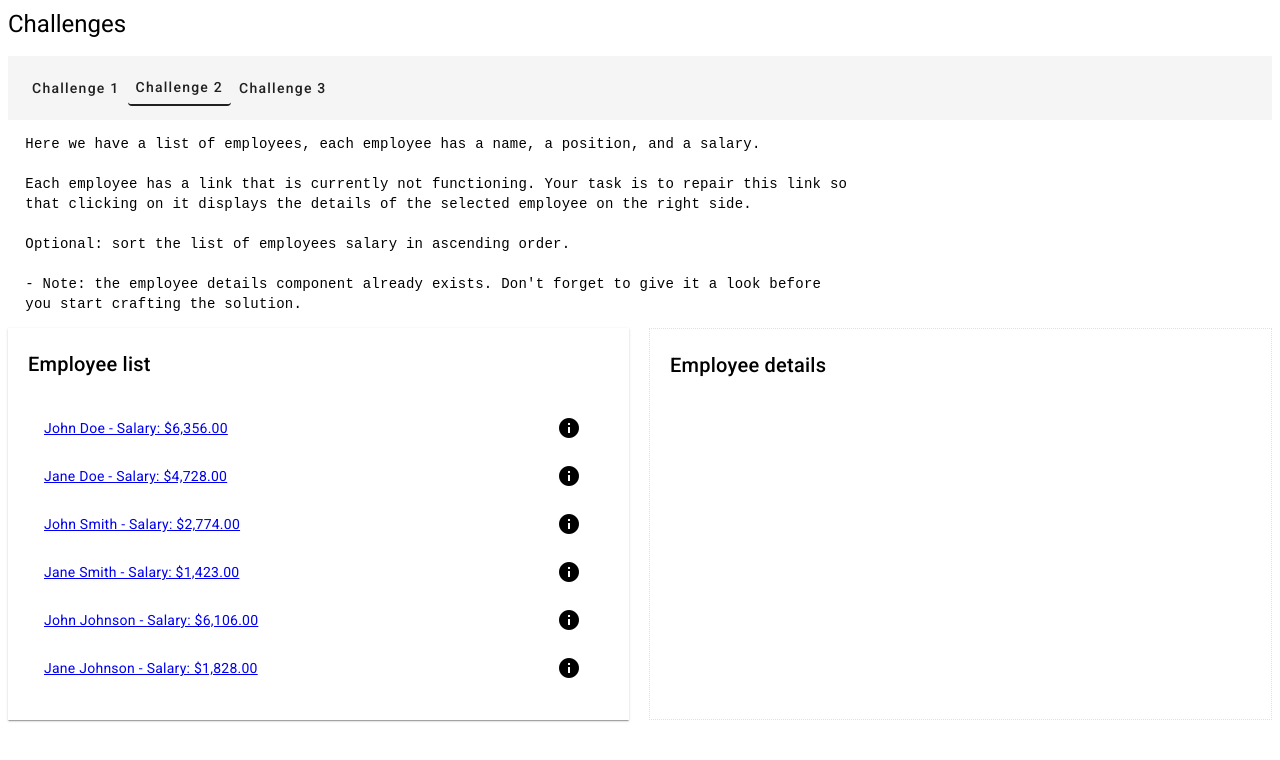
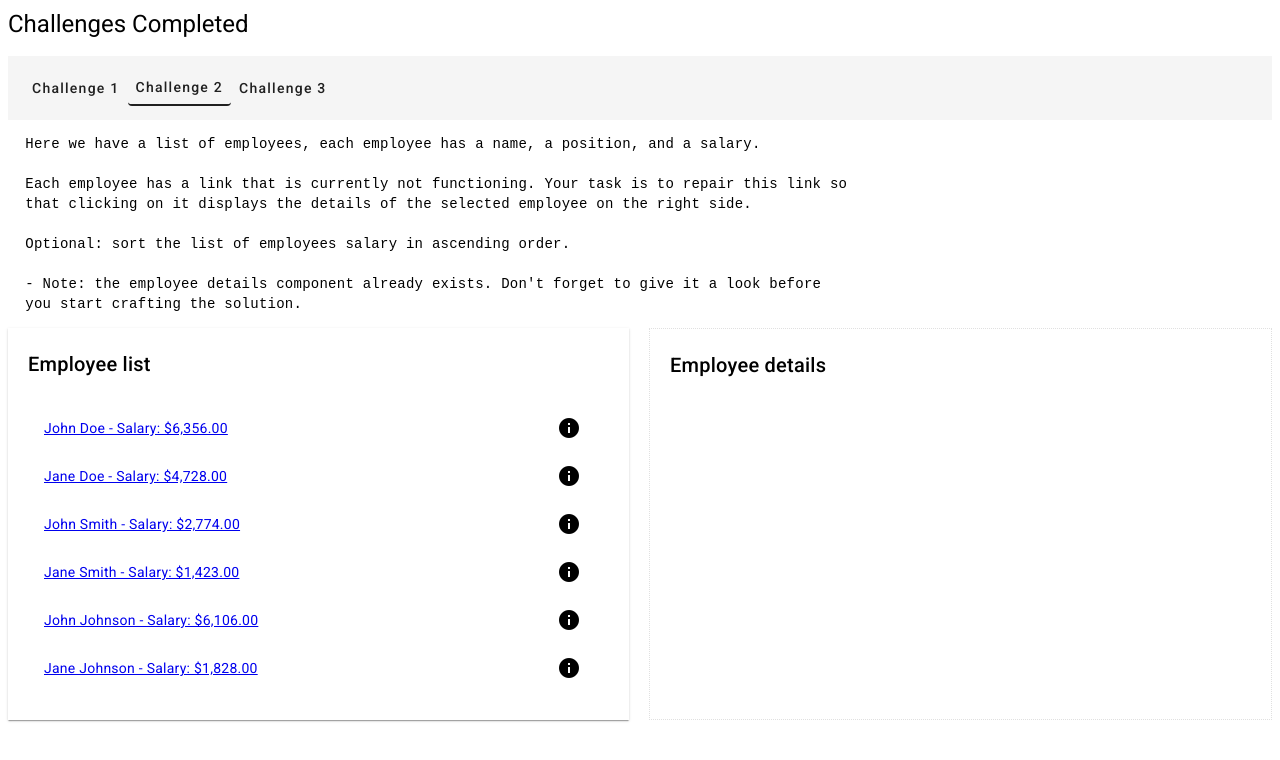
Before and after one commit to ChristianRM-dev/interview-code-challenge, an Angular app: page /challenge-2 in a window 1280 px wide. Shown: the top 760 px of the page. Built offline with nearby package versions, Linux system fonts and the light colour scheme.

Commit message:
Challenges completed

```diff
--- a/src/app/app.component.html
+++ b/src/app/app.component.html
@@ -1,2 +1,2 @@
-<h1>Challenges</h1>
+<h1>Challenges Completed</h1>
 <router-outlet />
```
